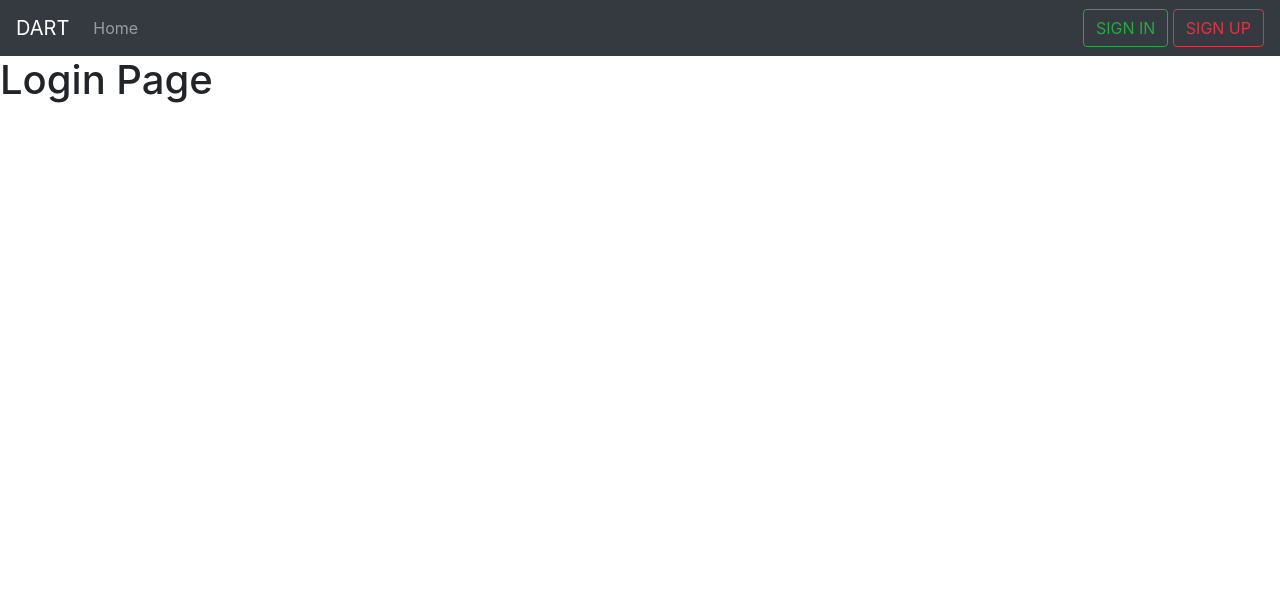
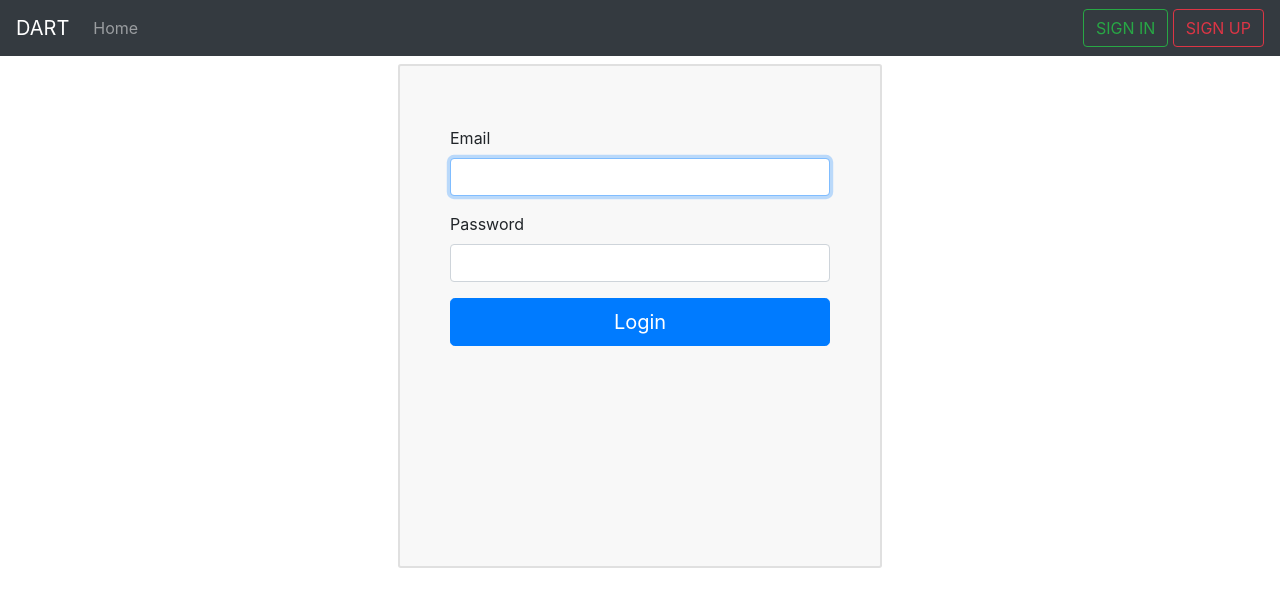
Before and after one commit to filixed/DartApp, a React (Create React App) app: page /login in a window 1280 px wide. Shown: the top 606 px of the page. Built offline with nearby package versions, Linux system fonts and the light colour scheme.

Commit message:
Added form to login component

```diff
--- a/src/Containers/Auth/Login/Login.js
+++ b/src/Containers/Auth/Login/Login.js
@@ -1,8 +1,29 @@
 import React from 'react';
+import { Form, Button } from 'react-bootstrap';
+import classes from './Login.module.css'
 
 const Login = () => {
     return (
-        <h1>Login Page</h1>
+        <div className={classes.Auth}>
+            <Form >
+                <Form.Group size="lg" controlId="email">
+                <Form.Label>Email</Form.Label>
+                <Form.Control
+                    autoFocus
+                    type="email"
+                />
+                </Form.Group>
+                <Form.Group size="lg" controlId="password">
+                <Form.Label>Password</Form.Label>
+                <Form.Control
+                    type="password"
+                />
+                </Form.Group>
+                <Button block size="lg" type="submit" >
+                Login
+                </Button>
+            </Form>
+        </div>
     )
 }
 
--- /dev/null
+++ b/src/Containers/Auth/Login/Login.module.css
@@ -0,0 +1,13 @@
+.Auth {
+    width:480px;
+    height: 500px;
+    padding: 60px 0;
+    margin:10px auto;
+    border-radius: 1px;
+    box-shadow: 0px 0px 0px 2px rgba(0, 0, 0, 0.123);
+    background-color: rgba(0, 0, 0, 0.027);
+}
+.Auth form {
+    max-width: 380px;
+    margin:0 auto;
+}
```
